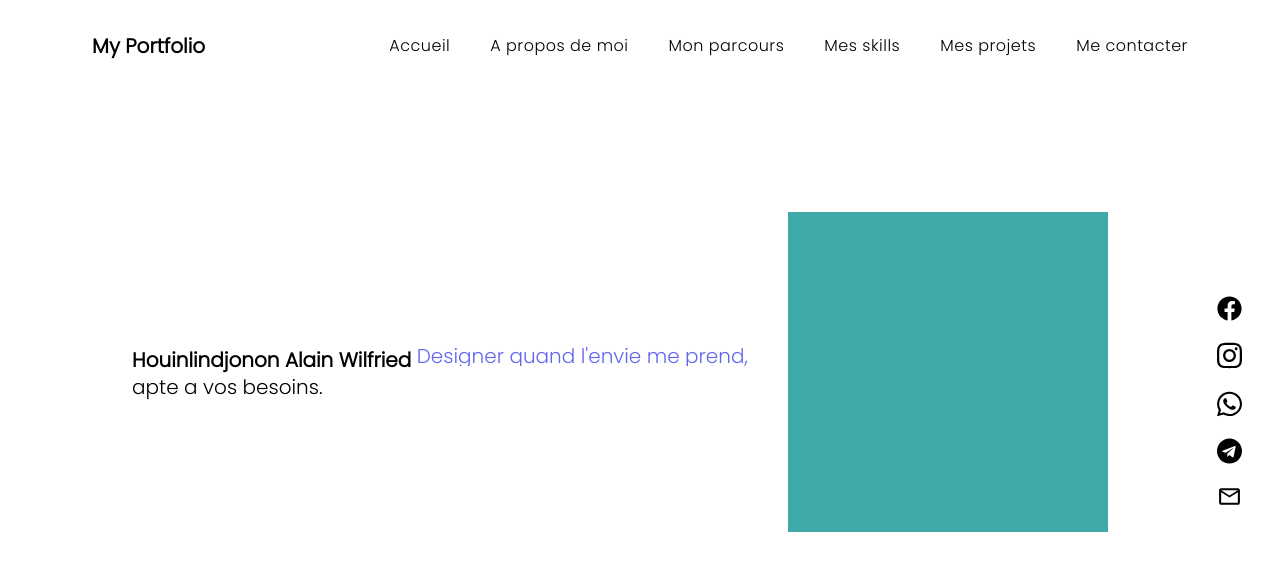
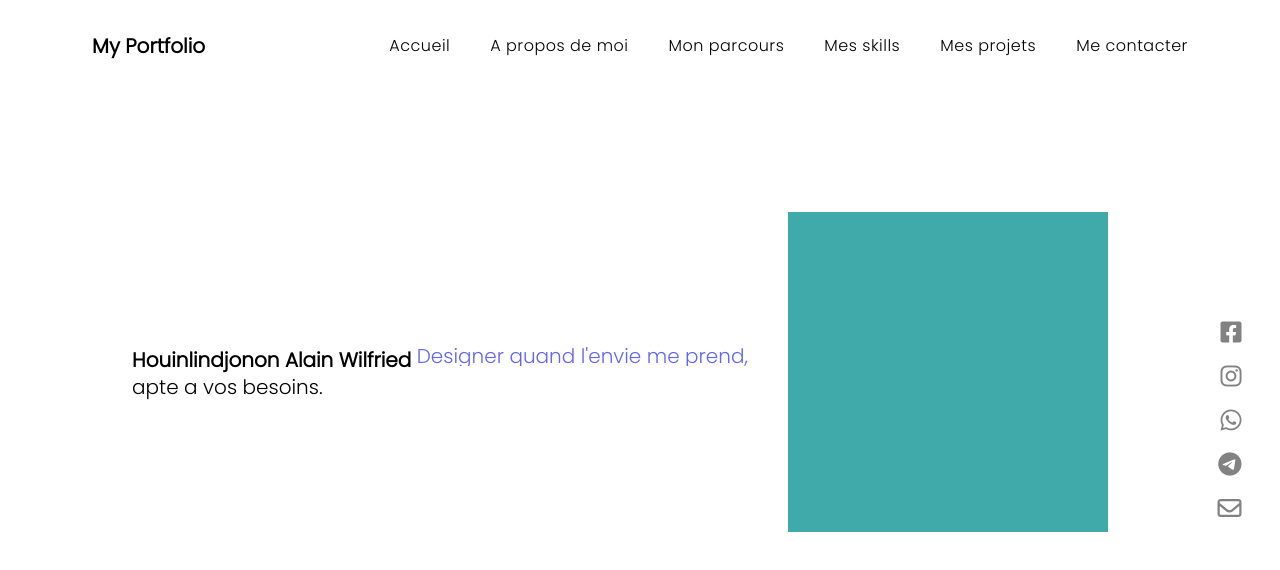
Before and after one commit to Willer258/portfolio, a plain HTML site: page index.html in a window 1280 px wide. Drawn offline with nearby package versions, Linux system fonts and the light colour scheme.

Commit message:
make social finish

```diff
--- a/index.html
+++ b/index.html
@@ -8,7 +8,10 @@
       href="https://unpkg.com/tailwindcss@^2/dist/tailwind.min.css"
       rel="stylesheet"
     />
-
+    <link
+      rel="stylesheet"
+      href="https://cdnjs.cloudflare.com/ajax/libs/font-awesome/6.0.0-beta2/css/all.min.css"
+    />
     <link
       rel="stylesheet"
       href="https://cdnjs.cloudflare.com/ajax/libs/animate.css/4.1.1/animate.min.css"
@@ -57,53 +60,23 @@
               <ul class="space-y-5 social-content">
                 <li class="social-link">
                   <span>Facebook</span>
-                  <img
-                    class="img-link"
-                    width="25px"
-                    height="25px"
-                    src="./assets/facebook-brands.svg"
-                    alt="facebook"
-                  />
+                  <i class="fab fa-facebook-square"></i>
                 </li>
                 <li class="social-link">
                   <span>Instagram</span>
-                  <img
-                    class="img-link"
-                    width="25px"
-                    height="25px"
-                    src="./assets/instagram-brands.svg"
-                    alt="instagram"
-                  />
+                  <i class="fab fa-instagram"></i>
                 </li>
                 <li class="social-link">
                   <span>Whatsapp</span>
-                  <img
-                    class="img-link"
-                    width="25px"
-                    height="25px"
-                    src="./assets/whatsapp-brands.svg"
-                    alt="whatsapp"
-                  />
+                  <i class="fab fa-whatsapp"></i>
                 </li>
                 <li class="social-link">
                   <span>Telegram</span>
-                  <img
-                    class="img-link"
-                    width="25px"
-                    height="25px"
-                    src="./assets/telegram-brands.svg"
-                    alt="telegram"
-                  />
+                  <i class="fab fa-telegram"></i>
                 </li>
                 <li class="social-link">
                   <span>Mail</span>
-                  <img
-                    class="img-link"
-                    width="25px"
-                    height="25px"
-                    src="./assets/email.svg"
-                    alt="mail"
-                  />
+                  <i class="far fa-envelope"></i>
                 </li>
               </ul>
             </div>
@@ -116,7 +89,7 @@
     </header>
     <!-- partial -->
     <script src="https://cdnjs.cloudflare.com/ajax/libs/gsap/1.19.0/TweenMax.min.js"></script>
-    <!-- <script src="./bg-wave.js"></script> -->
+    <script src="./bg-wave.js"></script>
     <script src="./script.js"></script>
   </body>
 </html>
--- a/style.css
+++ b/style.css
@@ -6,21 +6,21 @@
   padding: 0;
   box-sizing: border-box;
 }
-.logo{
+.logo {
   z-index: 2;
 }
-.links{
+.links {
   z-index: 2;
-
 }
 a {
   position: relative;
   letter-spacing: 0.5px;
   display: flex;
 }
-a:hover{
+a:hover {
   color: #008888;
-}  a:after{
+}
+a:after {
   content: "";
   position: absolute;
   background-color: #40aaaa;
@@ -30,7 +30,7 @@ a:hover{
   bottom: -8px;
   transition: 0.3s;
 }
-a:hover:after{
+a:hover:after {
   width: 100%;
 }
 .box {
@@ -53,7 +53,7 @@ canvas {
   overflow: hidden;
   height: 1.189em;
 }
-.header-text{
+.header-text {
   height: 70vh;
 }
 .line:first-child {
@@ -74,50 +74,59 @@ canvas {
   }
 }
 
-.social{
+.social {
   position: absolute;
   right: 3vw;
-  top: 37vh;
+  top: 40vh;
   z-index: 2;
 }
 
-.img-link{
-
-}
-.social-content{
+.social-content {
   display: flex;
   flex-direction: column;
   align-items: flex-end;
 }
 
-.social-link{
+.social-link {
   display: flex;
-  align-items: center ;
+  align-items: center;
+  transition: 0.5s;
+  color: #26262693;
 }
-.social-link > span{
+.social-link > span {
   font-size: 0;
   margin-right: 1rem;
   transition: 0.5s;
 }
-.social-link:hover > span{
+
+.social-link > i {
+  font-size: 1.5rem;
+
+  transition: 0.5s;
+}
+.social-link:hover > span {
+  font-weight: bold;
   font-size: 1rem;
 }
-.social-link:nth-child(1):hover{
-  color: #087AEA;
+.social-link:hover > i {
+  font-weight: bold;
+  font-size: 2.5rem;
 }
-.social-link:nth-child(2):hover{
+.social-link:nth-child(1):hover {
+  color: #087aea;
+}
+.social-link:nth-child(2):hover {
   color: #262626;
 }
-.social-link:nth-child(3):hover{
-  color: #42CBA5;
+.social-link:nth-child(3):hover {
+  color: #42cba5;
 }
-.social-link:nth-child(4):hover{
-  color: #28A8E9;
+.social-link:nth-child(4):hover {
+  color: #28a8e9;
 }
-.social-link:nth-child(5):hover{
+.social-link:nth-child(5):hover {
   color: red;
 }
 
 @keyframes social-animation {
-
 }
```
Lines whose indentation alone changed are shown as unchanged.
